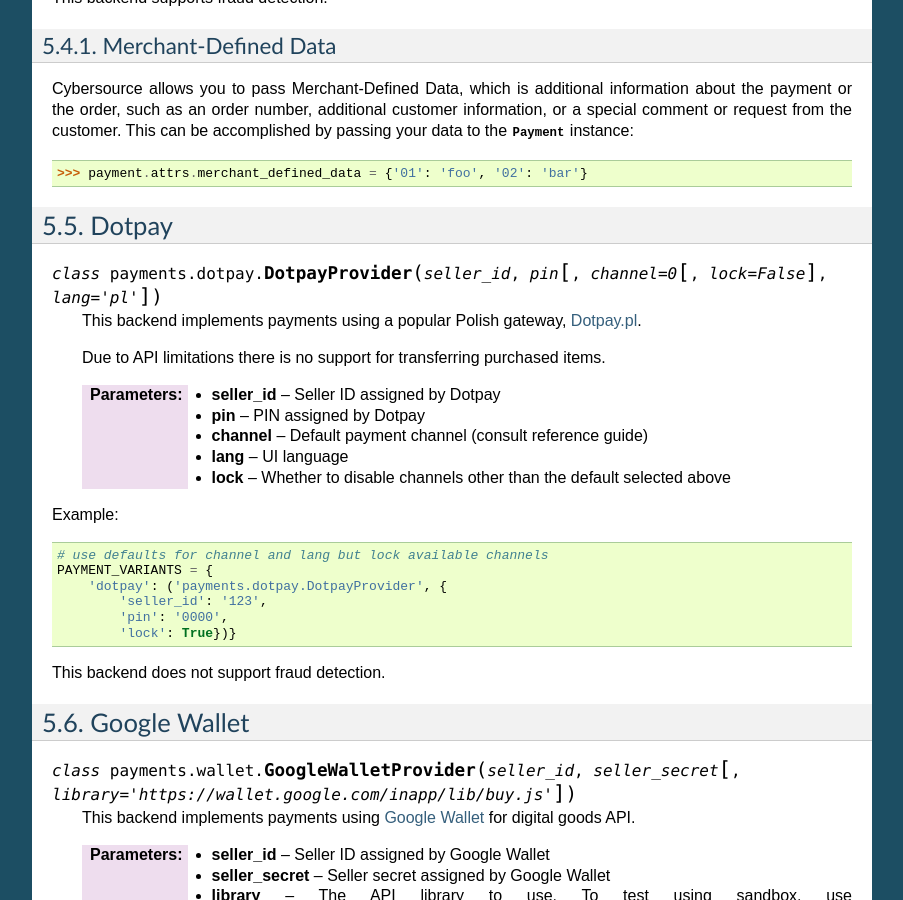
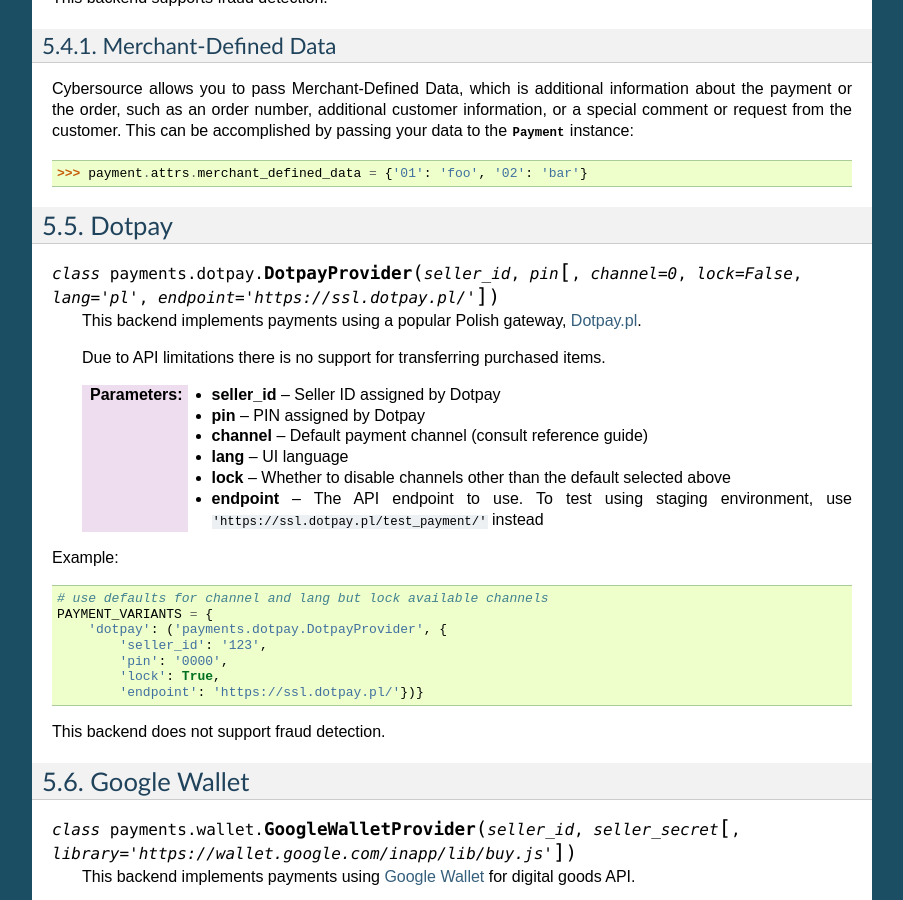
Before and after one commit to jazzband/django-payments, a Sphinx documentation site: the page built from doc/modules.rst, in a window 1280 px wide and 900 px high, scrolled down 1694 px. Shown: the whole window, without its empty margins (198-1101 px from the left). Built offline with Sphinx 7.4.7, drawn with Linux system fonts in a browser that asks for light colours.

Commit message:
Update doc

```diff
--- a/doc/modules.rst
+++ b/doc/modules.rst
@@ -98,7 +98,7 @@
 Dotpay
 ------
 
-.. class:: payments.dotpay.DotpayProvider(seller_id, pin[, channel=0[, lock=False], lang='pl'])
+.. class:: payments.dotpay.DotpayProvider(seller_id, pin[, channel=0, lock=False, lang='pl', endpoint='https://ssl.dotpay.pl/'])
 
    This backend implements payments using a popular Polish gateway, `Dotpay.pl <http://www.dotpay.pl>`_.
 
@@ -110,6 +110,7 @@
    :param channel: Default payment channel (consult reference guide)
    :param lang: UI language
    :param lock: Whether to disable channels other than the default selected above
+   :param endpoint: The API endpoint to use. To test using staging environment, use ``'https://ssl.dotpay.pl/test_payment/'`` instead
 
 Example::
 
@@ -118,7 +119,8 @@
           'dotpay': ('payments.dotpay.DotpayProvider', {
               'seller_id': '123',
               'pin': '0000',
-              'lock': True})}
+              'lock': True,
+              'endpoint': 'https://ssl.dotpay.pl/'})}
 
 This backend does not support fraud detection.
 
```
